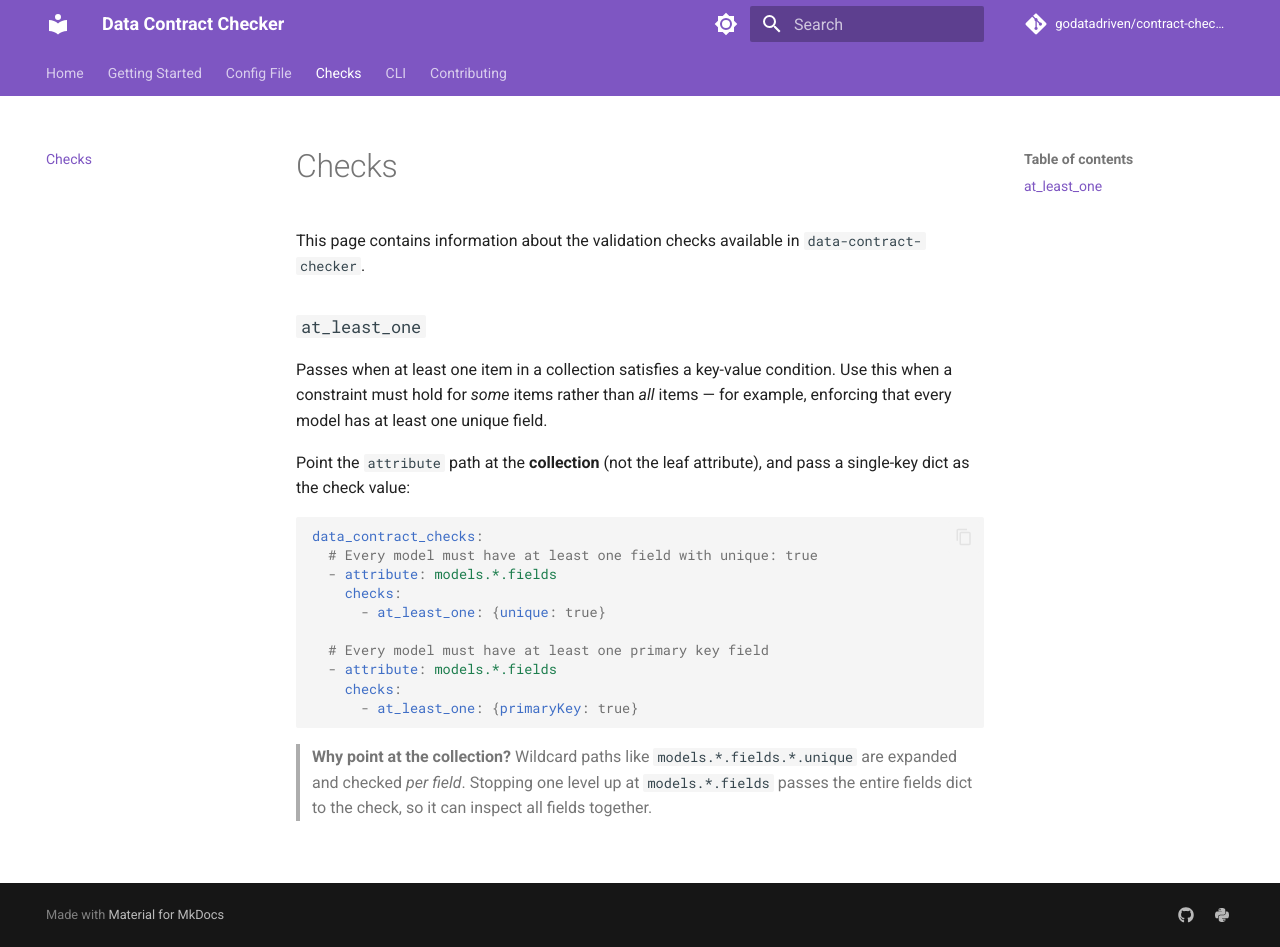
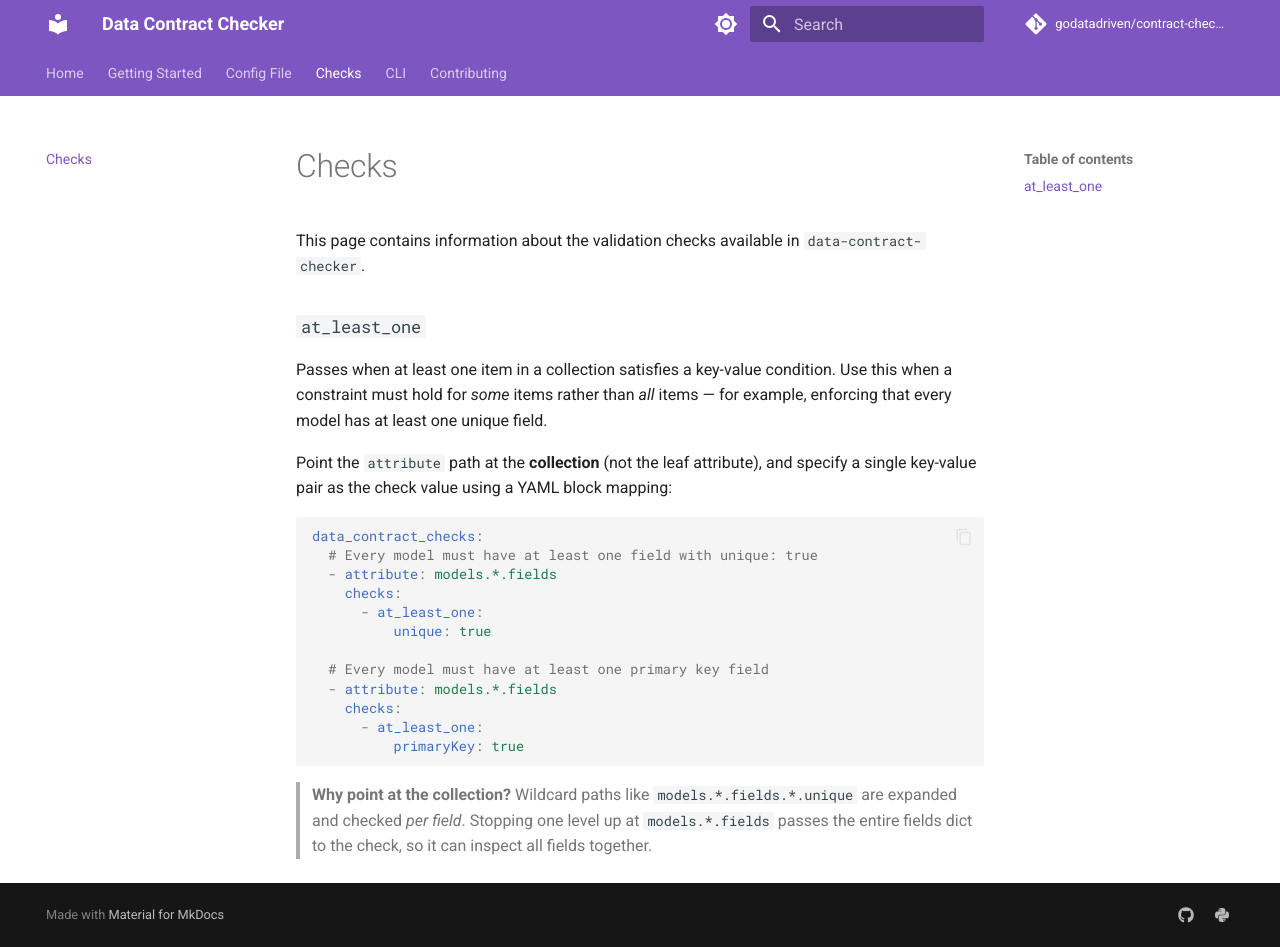
Before and after one commit to godatadriven/contract-checker, an MkDocs documentation site: the page built from docs/checks.md, in a window 1280 px wide and 947 px high. Built offline with MkDocs 1.6.1 and Material for MkDocs 9.7.7, drawn with Linux system fonts in a browser that asks for light colours; comment, search, counter and statistics services are not loaded.

Commit message:
docs: use block-style YAML for at_least_one examples
Inline flow-style `{unique: true}` reads as a Python/JSON dict and is
out of step with the block-style mappings used everywhere else in the
project's YAML. Switch the examples in docs/checks.md and the validator
docstring to block-style. Check behavior is unchanged — YAML parses
both forms to the same mapping.

Co-Authored-By: Claude Sonnet 4.6 <noreply@anthropic.com>

````diff
--- a/docs/checks.md
+++ b/docs/checks.md
@@ -6,19 +6,21 @@ This page contains information about the validation checks available in ```data-
 
 Passes when at least one item in a collection satisfies a key-value condition. Use this when a constraint must hold for *some* items rather than *all* items — for example, enforcing that every model has at least one unique field.
 
-Point the `attribute` path at the **collection** (not the leaf attribute), and pass a single-key dict as the check value:
+Point the `attribute` path at the **collection** (not the leaf attribute), and specify a single key-value pair as the check value using a YAML block mapping:
 
 ```yaml
 data_contract_checks:
   # Every model must have at least one field with unique: true
   - attribute: models.*.fields
     checks:
-      - at_least_one: {unique: true}
+      - at_least_one:
+          unique: true
 
   # Every model must have at least one primary key field
   - attribute: models.*.fields
     checks:
-      - at_least_one: {primaryKey: true}
+      - at_least_one:
+          primaryKey: true
 ```
 
 > **Why point at the collection?** Wildcard paths like `models.*.fields.*.unique` are expanded and checked *per field*. Stopping one level up at `models.*.fields` passes the entire fields dict to the check, so it can inspect all fields together.
````
Also changed, not shown: 1 other file.
